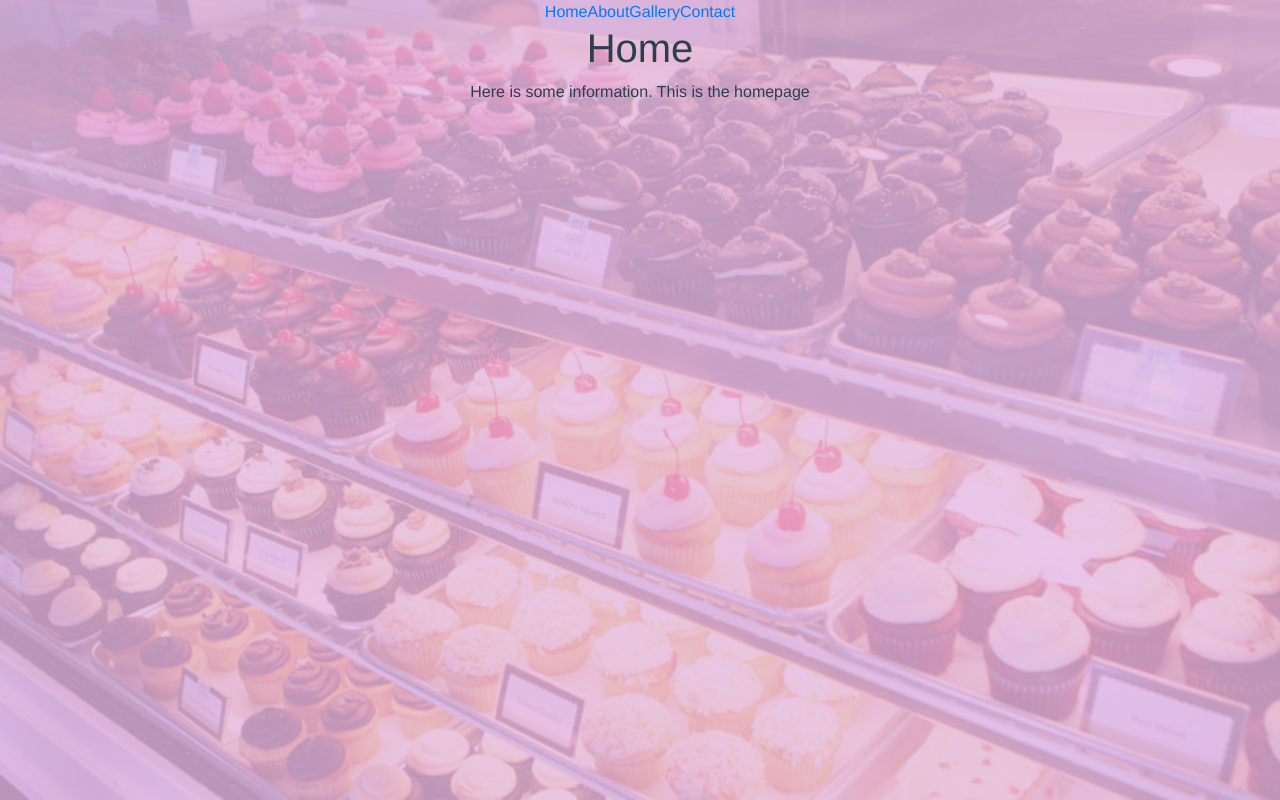
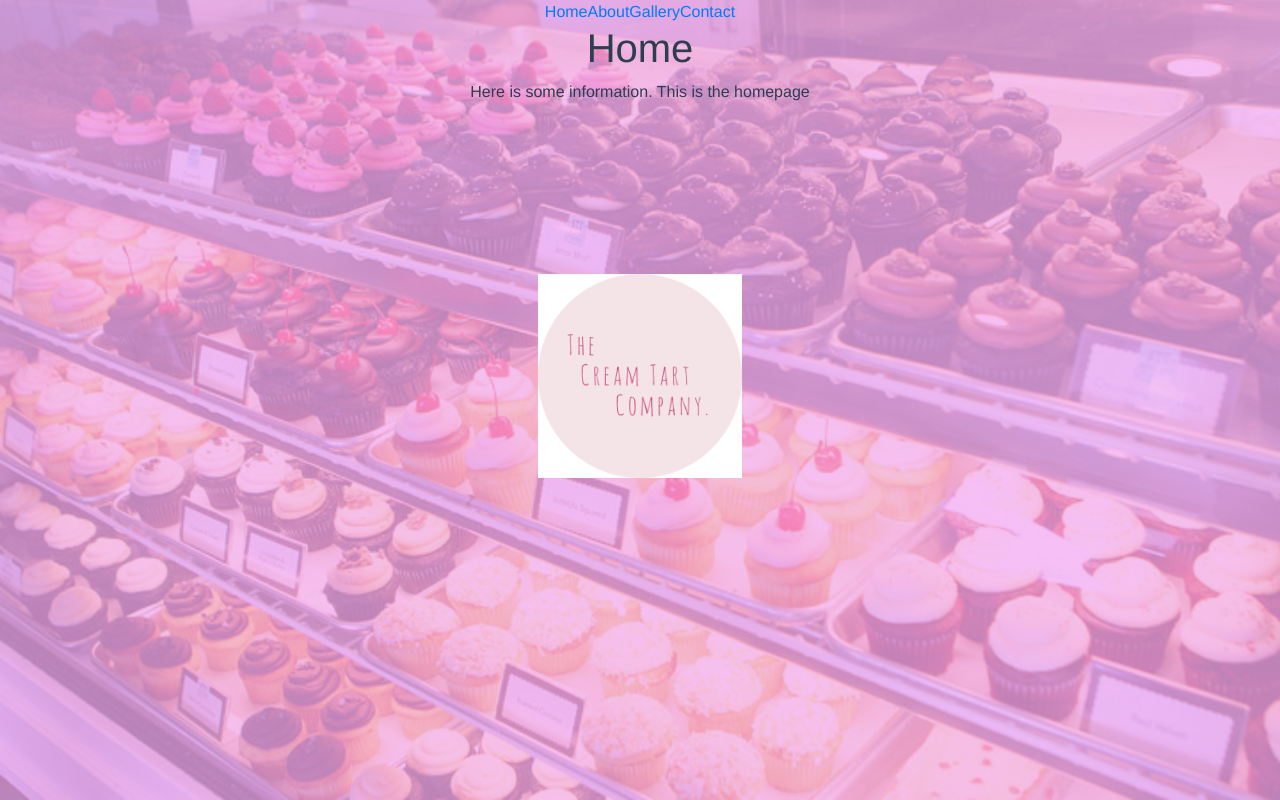
Before and after one commit to sgr97/the-cream-tart-company-website, a Vue app in the folder vue-website-src/: page / in a window 1280 px wide. Built offline with nearby package versions, Linux system fonts and the light colour scheme.

Commit message:
Added the company logo to the home page

```diff
--- a/vue-website-src/src/App.vue
+++ b/vue-website-src/src/App.vue
@@ -57,7 +57,7 @@ html, body {
 }
 
 #app::after {
-  background-color: #DDA0DD;
+  background-color: #EE82EE;
   content: "";
   display: block;
   position: absolute;
@@ -66,6 +66,6 @@ html, body {
   width: 100%;
   height: 100%;
   z-index: -1;
-  opacity: 0.6;
+  opacity: 0.5;
 }
 </style>
--- a/vue-website-src/src/pages/HomePage.vue
+++ b/vue-website-src/src/pages/HomePage.vue
@@ -2,6 +2,9 @@
     <div>
         <h1>Home</h1>
         <p>Here is some information. This is the homepage</p>
+        <div class="img_container">
+            <img id="logo_img" src="../assets/company-logo_960x960.jpg">
+        </div>
     </div>
 </template>
 
@@ -14,6 +17,21 @@ export default {
 
 
 <style>
+    * {
+        margin: 0;
+        padding: 0;
+    }
+
+    .img_container {
+        display: grid;
+        height: 100%;
+    }
+
+    #logo_img {
+        max-width: 40%;
+        max-height: 40%;
+        margin: auto;
+    }
 
 
 </style>
```
Also changed, not shown: vue-website-src/src/assets/company-logo_960x960.jpg (renamed from vue-website-src/src/assets/company-logo.jpg).
